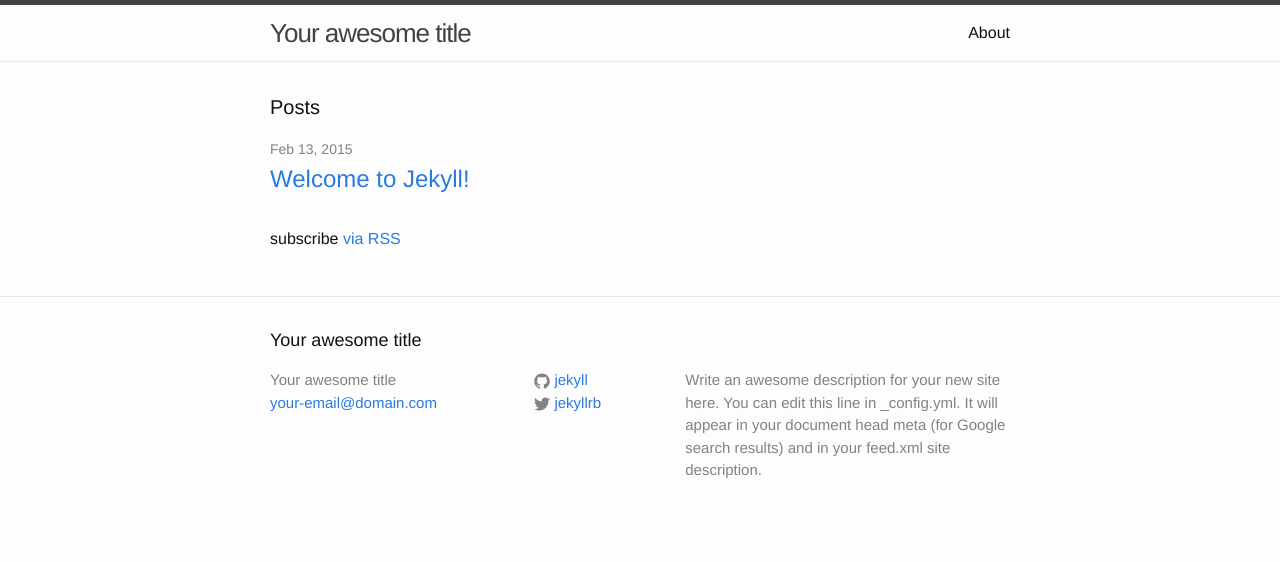
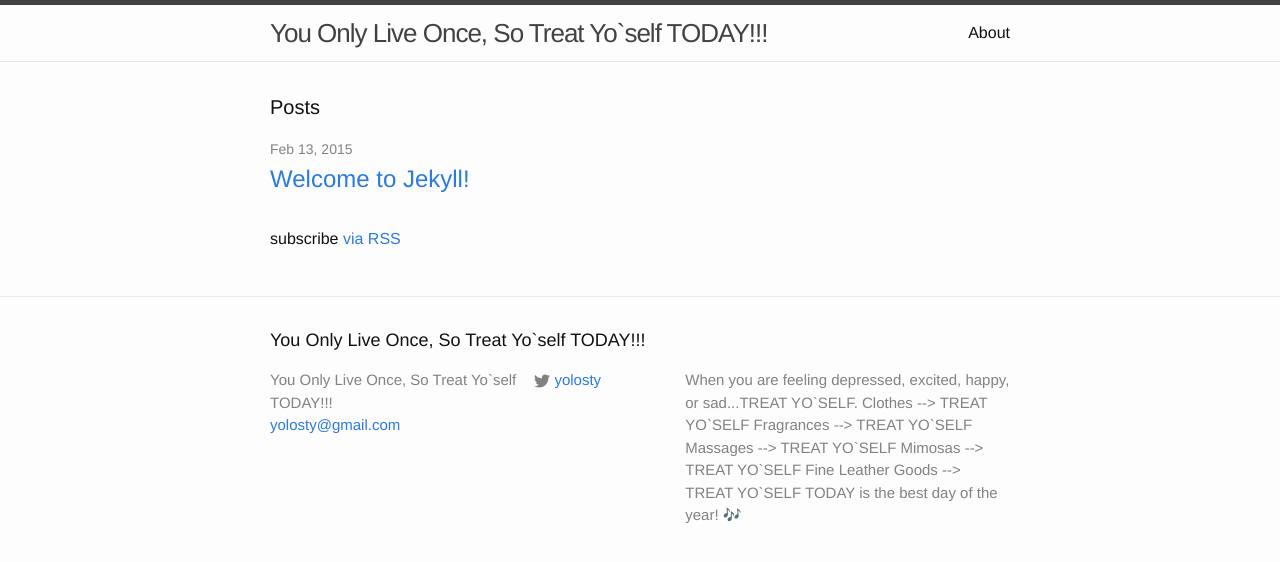
Before and after one commit to yolosty/yolosty.github.io, a Jekyll site: the page built from index.html, in a window 1280 px wide. Shown: the top 562 px of the page. Built offline with Jekyll 4.4.1, drawn with Linux system fonts in a browser that asks for light colours.

Commit message:
Adds some awesomeness

```diff
--- a/_config.yml
+++ b/_config.yml
@@ -1,14 +1,17 @@
 # Site settings
-title: Your awesome title
-email: your-email@domain.com
+title: You Only Live Once, So Treat Yo`self TODAY!!!
+email: yolosty@gmail.com
 description: > # this means to ignore newlines until "baseurl:"
-  Write an awesome description for your new site here. You can edit this
-  line in _config.yml. It will appear in your document head meta (for
-  Google search results) and in your feed.xml site description.
+  When you are feeling depressed, excited, happy, or sad...TREAT YO`SELF.
+  Clothes --> TREAT YO`SELF
+  Fragrances --> TREAT YO`SELF
+  Massages --> TREAT YO`SELF
+  Mimosas --> TREAT YO`SELF
+  Fine Leather Goods --> TREAT YO`SELF
+  TODAY is the best day of the year! 🎶
 baseurl: "" # the subpath of your site, e.g. /blog/
-url: "http://yourdomain.com" # the base hostname & protocol for your site
-twitter_username: jekyllrb
-github_username:  jekyll
+url: "http://yolosty.today" # the base hostname & protocol for your site
+twitter_username: yolosty
 
 # Build settings
 markdown: kramdown
```
